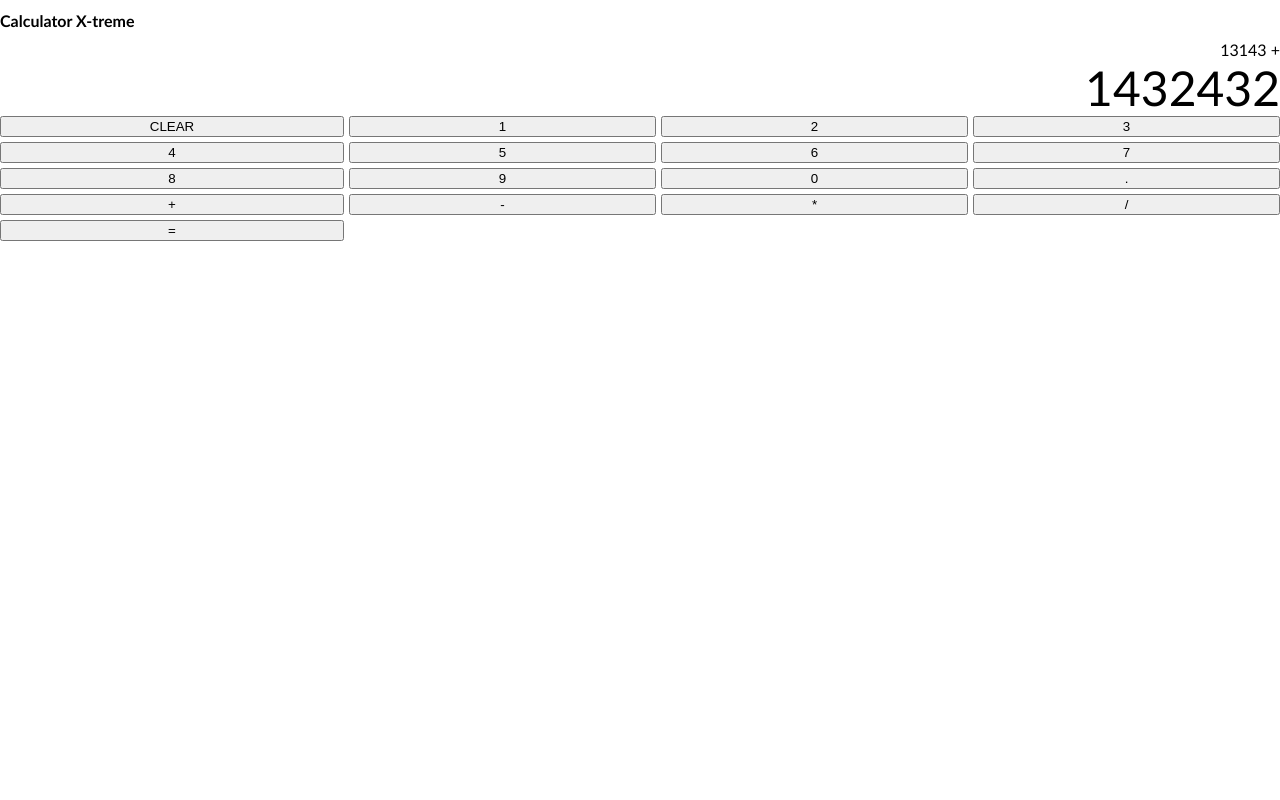
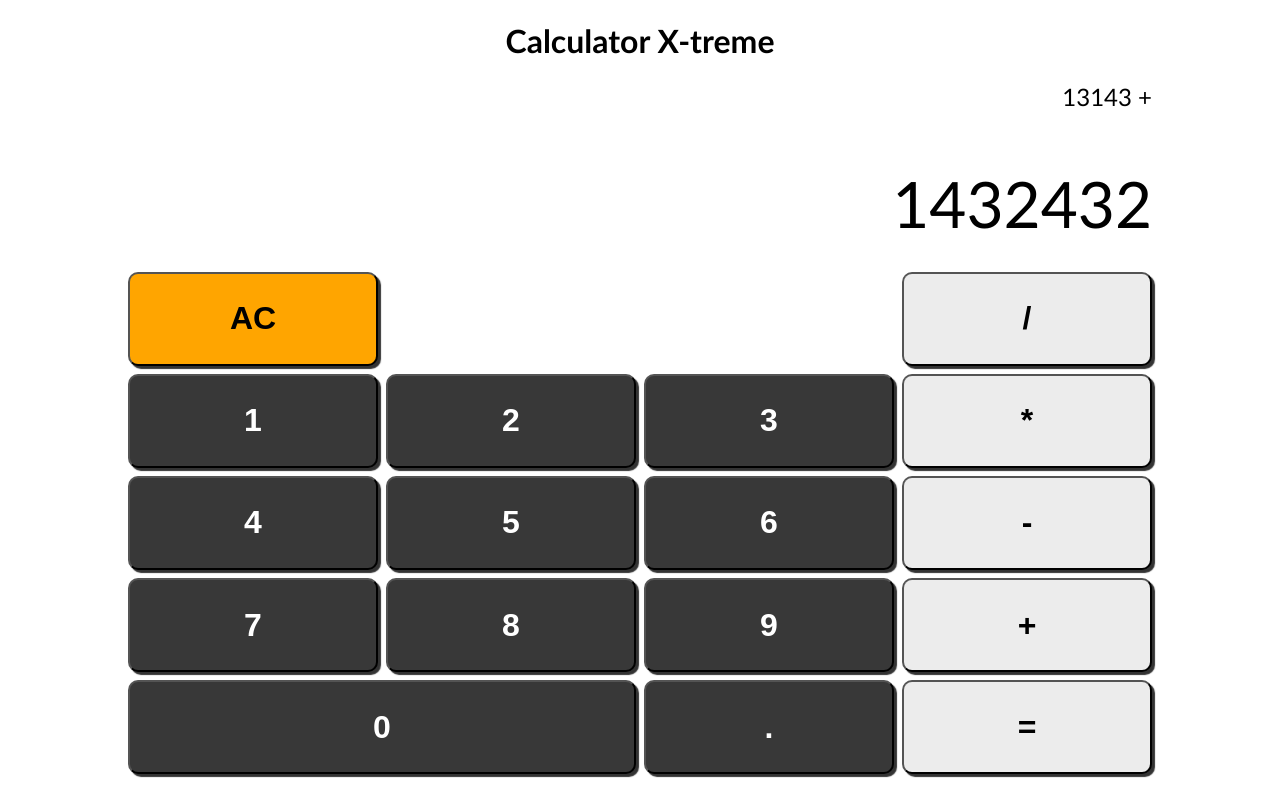
Before and after one commit to JLZ-coder/calculator, a plain HTML site: page index.html in a window 1280 px wide. Drawn offline with Linux system fonts and the light colour scheme.

Commit message:
addes style

```diff
--- a/index.html
+++ b/index.html
@@ -3,6 +3,7 @@
     <head>
         <title>Calculator</title>
         <meta charset="utf-8">
+        <meta name="viewport" content="width=device-width, initial-scale=1.0">
         <script defer src="scripts.js"></script>
         <link rel="stylesheet" href="styles.css">
     </head>
@@ -11,7 +12,10 @@
         <div id="preCalculations"> 13143 +</div>
         <div id="display">1432432</div>
         <div id="buttonsGrid">
-            <button class="clearButton">CLEAR</button>
+            <div id="clearButtonsGrid">
+                <button class="clearButton">AC</button>
+            </div>
+            <div id="digitsButtonsGrid">
                 <button class="digitButton">1</button>
                 <button class="digitButton">2</button>
                 <button class="digitButton">3</button>
@@ -21,13 +25,16 @@
                 <button class="digitButton">7</button>
                 <button class="digitButton">8</button>
                 <button class="digitButton">9</button>
-            <button class="ceroButton">0</button>
-            <button class="operatorButton">.</button>
+                <button id="ceroButton" class="digitButton">0</button>
+                <button class="digitButton">.</button>
+            </div>
+            <div id="operatorButtonsGrid">
+                <button class="operatorButton">/</button>
+                <button class="operatorButton">*</button>
+                <button class="operatorButton">-</button>
                 <button class="operatorButton">+</button>
-            <button class="operatorButton">-</button>
-            <button class="operatorButton">*</button>
-            <button class="operatorButton">/</button>
                 <button class="operatorButton">=</button>
+            </div>
         </div>
     </body>
 </html>
--- a/styles.css
+++ b/styles.css
@@ -1,37 +1,285 @@
 html, body {
     height: 100%;
     width: 100%;
+    margin: 0;
     padding: 0;
-    margin: 0;
     font-family: 'Gill Sans', 'Gill Sans MT', Calibri, 'Trebuchet MS', sans-serif;
     display: flex;
     flex-direction: column;
+    align-items: center;
 }
 
+/*Mobile*/
+@media (min-width: 320px) {
     h1 {
         font-size: 1em;
     }
 
     #preCalculations {
-    width: 100%;
+        height: 5em;
+        width: 95%;
         display: flex;
         justify-content: flex-end;
+        overflow: scroll;
+        font-size: 1.5em;
     }
 
     #display {
-    width: 100%;
+        height: 2em;
+        width: 95%;
         display: flex;
         justify-content: flex-end;
-    font-size: 3em;
+        align-items: center;
+        font-size: 4em;
+        overflow: scroll;
     }
 
     #buttonsGrid {
+        height: 95%;
+        width: 95%;
+        display: grid;
+        grid-template-columns: repeat(4, 1fr);
+        grid-template-rows: repeat(5, 1fr);
+        gap: 0.5em;
+        margin-top: 2%;
+        margin-bottom: 2%;
+    }
+
+    #buttonsGrid * {
+        gap: 0.5em;
+    }
+
+    #buttonsGrid button {
+        border-radius: 10px;
+        font-size: 2em;
+        font-weight: bold;
+        box-shadow: 3px 3px 1px rgba(0, 0, 0, 0.8);
+    }
+
+    #clearButtonsGrid {
         width: 100%;
+        grid-column: 1 / 4;
+        grid-row: 1 / 2;
         display: grid;
-    grid-template-columns: repeat(4, auto);
-    grid-template-rows: repeat(5, auto);
-    gap: 5px;
+        grid-template-columns: repeat(3, 1fr);
+    }
+
+    #digitsButtonsGrid {
+        width: 100%;
+        grid-row: 2 / 6;
+        grid-column: 1 / 4;
+        display: grid;
+        grid-template-columns: repeat(3, 1fr);
+    }
+
+    #digitsButtonsGrid #ceroButton {
+        grid-row: 4 / 5;
+        grid-column: 1 / 3;
+    }
+
+    #operatorButtonsGrid {
+        width: 100%;
+        grid-row: 1 / 6;
+        grid-column: 4 / 5;
+        display: grid;
+        grid-template-columns: repeat(1, 1fr);
     }
 
     .digitButton {
+        color: white;
+        background-color: rgb(56, 56, 56);
     }
+
+    .operatorButton {
+        color: black;
+        background-color: rgb(236, 236, 236);
+    }
+
+    .clearButton {
+        color: black;
+        background-color: orange;
+    }
+}
+
+/*Tablets*/
+@media (min-width: 768px) {
+    h1 {
+        font-size: 2em;
+    }
+
+    #preCalculations {
+        height: 5em;
+        width: 80%;
+        display: flex;
+        justify-content: flex-end;
+        overflow: scroll;
+        font-size: 1.5em;
+    }
+
+    #display {
+        height: 2em;
+        width: 80%;
+        display: flex;
+        justify-content: flex-end;
+        align-items: center;
+        font-size: 4em;
+        overflow: scroll;
+    }
+
+    #buttonsGrid {
+        width: 80%;
+        display: grid;
+        grid-template-columns: repeat(4, 1fr);
+        grid-template-rows: repeat(5, 1fr);
+        gap: 0.5em;
+        margin-top: 2%;
+        margin-bottom: 2%;
+    }
+
+    #buttonsGrid * {
+        gap: 0.5em;
+    }
+
+    #buttonsGrid button {
+        border-radius: 10px;
+        font-size: 2em;
+        font-weight: bold;
+        box-shadow: 3px 3px 1px rgba(0, 0, 0, 0.8);
+    }
+
+    #clearButtonsGrid {
+        width: 100%;
+        grid-column: 1 / 4;
+        grid-row: 1 / 2;
+        display: grid;
+        grid-template-columns: repeat(3, 1fr);
+    }
+
+    #digitsButtonsGrid {
+        width: 100%;
+        grid-row: 2 / 6;
+        grid-column: 1 / 4;
+        display: grid;
+        grid-template-columns: repeat(3, 1fr);
+    }
+
+    #digitsButtonsGrid #ceroButton {
+        grid-row: 4 / 5;
+        grid-column: 1 / 3;
+    }
+
+    #operatorButtonsGrid {
+        width: 100%;
+        grid-row: 1 / 6;
+        grid-column: 4 / 5;
+        display: grid;
+        grid-template-columns: repeat(1, 1fr);
+    }
+
+    .digitButton {
+        color: white;
+        background-color: rgb(56, 56, 56);
+    }
+
+    .operatorButton {
+        color: black;
+        background-color: rgb(236, 236, 236);
+    }
+
+    .clearButton {
+        color: black;
+        background-color: orange;
+    }
+}
+
+
+/*Desktop or bigger*/
+@media (min-width: 1200px) {
+    h1 {
+        font-size: 2em;
+    }
+
+    #preCalculations {
+        height: 5em;
+        width: 80%;
+        display: flex;
+        justify-content: flex-end;
+        overflow: scroll;
+        font-size: 1.5em;
+    }
+
+    #display {
+        height: 2em;
+        width: 80%;
+        display: flex;
+        justify-content: flex-end;
+        align-items: center;
+        font-size: 4em;
+        overflow: scroll;
+    }
+
+    #buttonsGrid {
+        width: 80%;
+        display: grid;
+        grid-template-columns: repeat(4, 1fr);
+        grid-template-rows: repeat(5, 1fr);
+        gap: 0.5em;
+        margin-top: 2%;
+        margin-bottom: 2%;
+    }
+
+    #buttonsGrid * {
+        gap: 0.5em;
+    }
+
+    #buttonsGrid button {
+        border-radius: 10px;
+        font-size: 2em;
+        font-weight: bold;
+        box-shadow: 3px 3px 1px rgba(0, 0, 0, 0.8);
+    }
+
+    #clearButtonsGrid {
+        width: 100%;
+        grid-column: 1 / 4;
+        grid-row: 1 / 2;
+        display: grid;
+        grid-template-columns: repeat(3, 1fr);
+    }
+
+    #digitsButtonsGrid {
+        width: 100%;
+        grid-row: 2 / 6;
+        grid-column: 1 / 4;
+        display: grid;
+        grid-template-columns: repeat(3, 1fr);
+    }
+
+    #digitsButtonsGrid #ceroButton {
+        grid-row: 4 / 5;
+        grid-column: 1 / 3;
+    }
+
+    #operatorButtonsGrid {
+        width: 100%;
+        grid-row: 1 / 6;
+        grid-column: 4 / 5;
+        display: grid;
+        grid-template-columns: repeat(1, 1fr);
+    }
+
+    .digitButton {
+        color: white;
+        background-color: rgb(56, 56, 56);
+    }
+
+    .operatorButton {
+        color: black;
+        background-color: rgb(236, 236, 236);
+    }
+
+    .clearButton {
+        color: black;
+        background-color: orange;
+    }
+}
```
Lines whose indentation alone changed are shown as unchanged.
